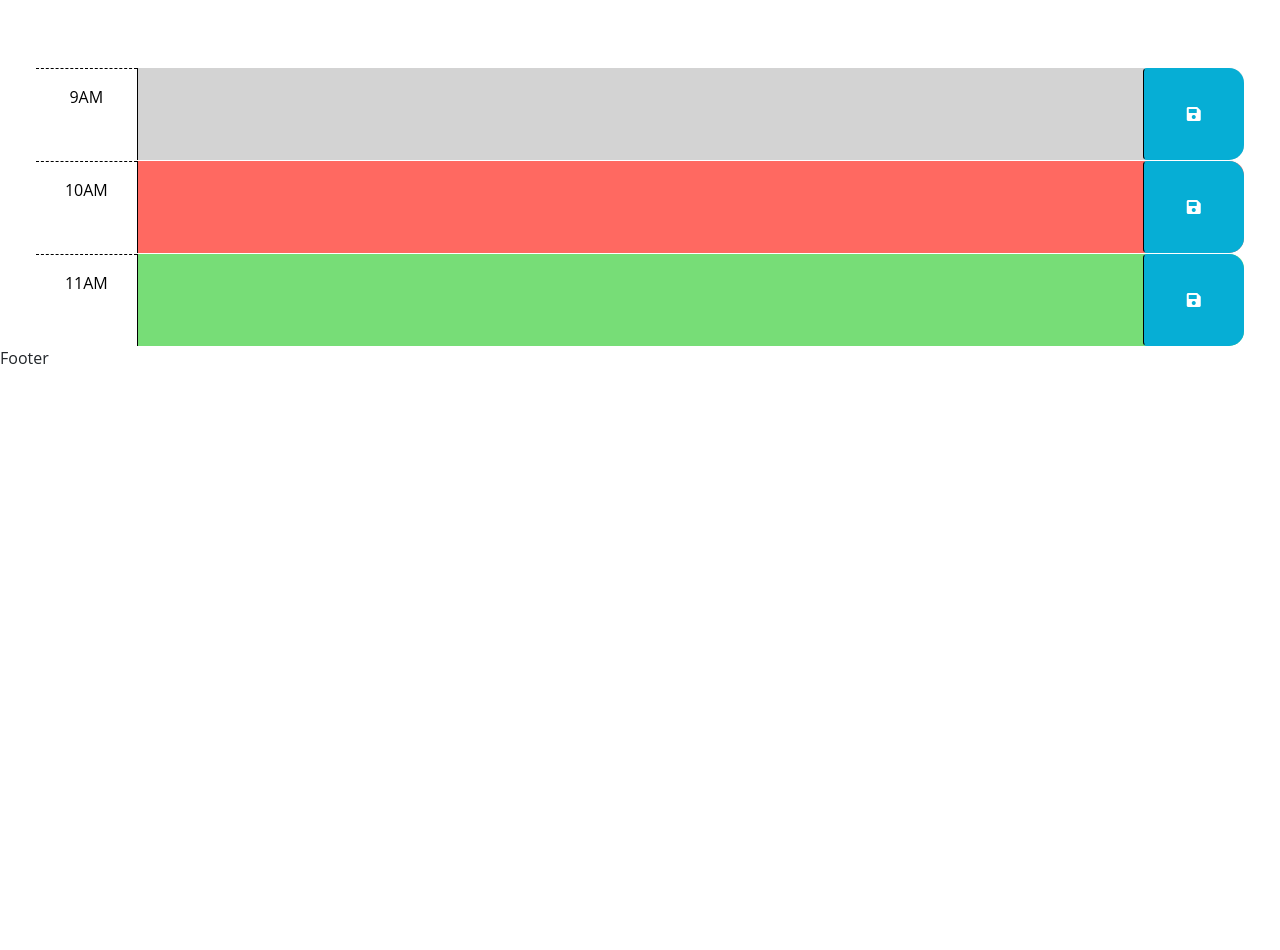
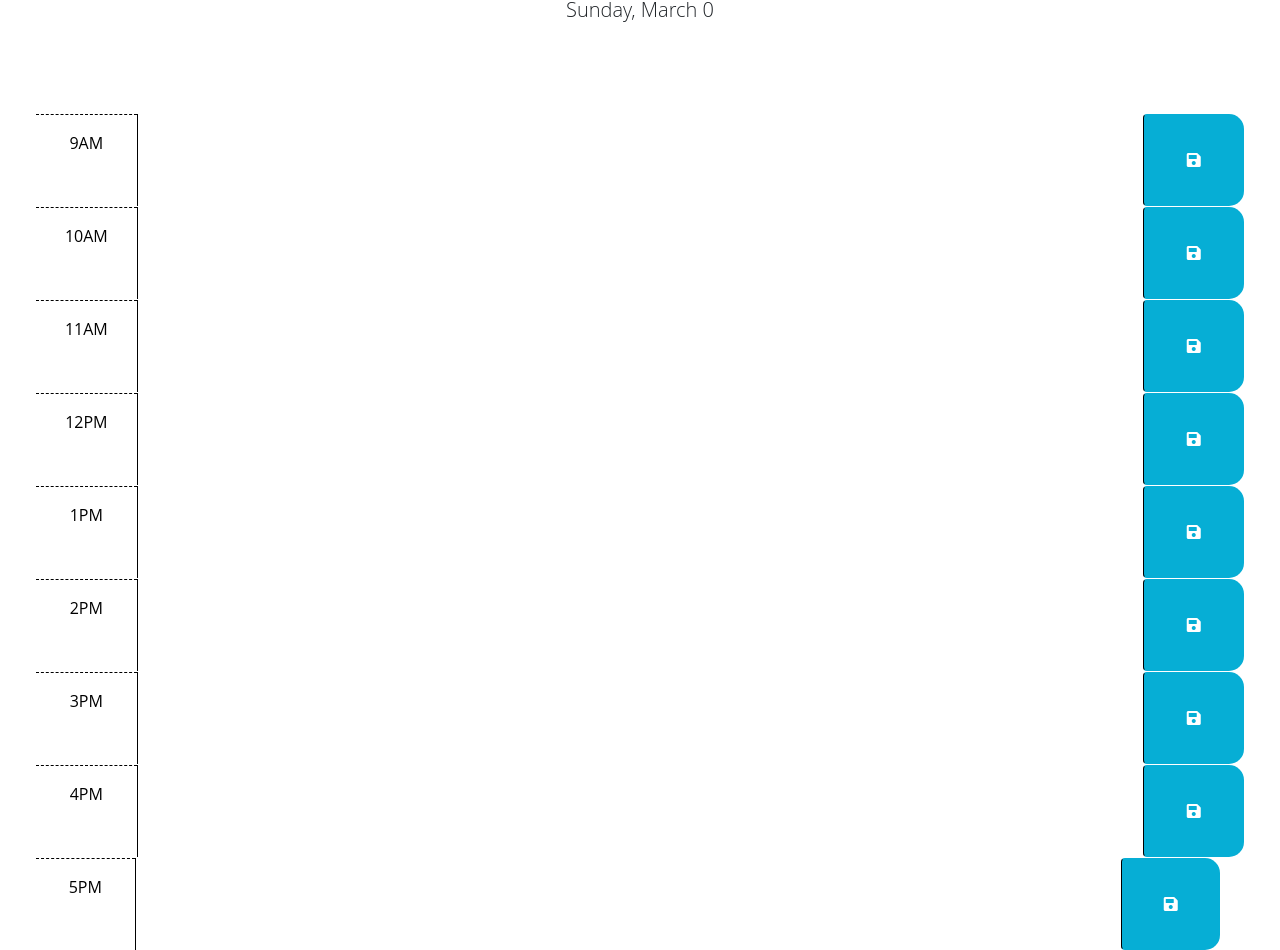
Before and after one commit to SNL23/work-day-scheduler, a plain HTML site: page Develop/index.html in a window 1280 px wide. Shown: the part 184-1134 px from the top of the page. Before the commit the page ends 800 px from the top, so only its background shows below. Drawn offline with nearby package versions, Linux system fonts and the light colour scheme.

Commit message:
added the date to the header, added an event listener

```diff
--- a/Develop/index.html
+++ b/Develop/index.html
@@ -1,25 +1,15 @@
 <!DOCTYPE html>
 <html lang="en">
+
 <head>
   <meta charset="UTF-8" />
   <meta name="viewport" content="width=device-width, initial-scale=1.0" />
   <meta http-equiv="X-UA-Compatible" content="ie=edge" />
-    <link
-      href="https://cdn.jsdelivr.net/npm/bootstrap@5.1.3/dist/css/bootstrap.min.css"
-      rel="stylesheet"
-      integrity="sha384-1BmE4kWBq78iYhFldvKuhfTAU6auU8tT94WrHftjDbrCEXSU1oBoqyl2QvZ6jIW3"
-      crossorigin="anonymous"
-    />
-    <link
-      rel="stylesheet"
-      href="https://use.fontawesome.com/releases/v5.8.1/css/all.css"
-      integrity="sha384-50oBUHEmvpQ+1lW4y57PTFmhCaXp0ML5d60M1M7uH2+nqUivzIebhndOJK28anvf"
-      crossorigin="anonymous"
-    />
-    <link
-      href="https://fonts.googleapis.com/css2?family=Fira+Sans:wght@400;700&display=swap"
-      rel="stylesheet"
-    />
+  <link href="https://cdn.jsdelivr.net/npm/bootstrap@5.1.3/dist/css/bootstrap.min.css" rel="stylesheet"
+    integrity="sha384-1BmE4kWBq78iYhFldvKuhfTAU6auU8tT94WrHftjDbrCEXSU1oBoqyl2QvZ6jIW3" crossorigin="anonymous" />
+  <link rel="stylesheet" href="https://use.fontawesome.com/releases/v5.8.1/css/all.css"
+    integrity="sha384-50oBUHEmvpQ+1lW4y57PTFmhCaXp0ML5d60M1M7uH2+nqUivzIebhndOJK28anvf" crossorigin="anonymous" />
+  <link href="https://fonts.googleapis.com/css2?family=Fira+Sans:wght@400;700&display=swap" rel="stylesheet" />
   <link rel="stylesheet" href="style.css" />
   <title>Work Day Scheduler</title>
 </head>
@@ -41,8 +31,8 @@
         code is implemented.
         -->
 
-      <!-- Example of a past time block. The "past" class adds a gray background color. -->
-      <div id="hour-9" class="row time-block past">
+
+    <div id="hour-9" class="row time-block">
       <div class="col-2 col-md-1 hour text-center py-3">9AM</div>
       <textarea class="col-8 col-md-10 description" rows="3"> </textarea>
       <button class="btn saveBtn col-2 col-md-1" aria-label="save">
@@ -50,8 +40,7 @@
       </button>
     </div>
 
-      <!-- Example of a present time block. The "present" class adds a red background color. -->
-      <div id="hour-10" class="row time-block present">
+    <div id="hour-10" class="row time-block">
       <div class="col-2 col-md-1 hour text-center py-3">10AM</div>
       <textarea class="col-8 col-md-10 description" rows="3"> </textarea>
       <button class="btn saveBtn col-2 col-md-1" aria-label="save">
@@ -59,9 +48,55 @@
       </button>
     </div>
 
-      <!-- Example of a future time block. The "future" class adds a green background color. -->
-      <div id="hour-11" class="row time-block future">
+    <div id="hour-11" class="row time-block">
       <div class="col-2 col-md-1 hour text-center py-3">11AM</div>
+      <textarea class="col-8 col-md-10 description" rows="3"> </textarea>
+      <button class="btn saveBtn col-2 col-md-1" aria-label="save">
+        <i class="fas fa-save" aria-hidden="true"></i>
+      </button>
+    </div>
+
+    <div id="hour-12" class="row time-block">
+      <div class="col-2 col-md-1 hour text-center py-3">12PM</div>
+      <textarea class="col-8 col-md-10 description" rows="3"> </textarea>
+      <button class="btn saveBtn col-2 col-md-1" aria-label="save">
+        <i class="fas fa-save" aria-hidden="true"></i>
+      </button>
+    </div>
+
+    <div id="hour-13" class="row time-block">
+      <div class="col-2 col-md-1 hour text-center py-3">1PM</div>
+      <textarea class="col-8 col-md-10 description" rows="3"> </textarea>
+      <button class="btn saveBtn col-2 col-md-1" aria-label="save">
+        <i class="fas fa-save" aria-hidden="true"></i>
+      </button>
+    </div>
+
+    <div id="hour-14" class="row time-block">
+      <div class="col-2 col-md-1 hour text-center py-3">2PM</div>
+      <textarea class="col-8 col-md-10 description" rows="3"> </textarea>
+      <button class="btn saveBtn col-2 col-md-1" aria-label="save">
+        <i class="fas fa-save" aria-hidden="true"></i>
+      </button>
+    </div>
+
+    <div id="hour-15" class="row time-block">
+      <div class="col-2 col-md-1 hour text-center py-3">3PM</div>
+      <textarea class="col-8 col-md-10 description" rows="3"> </textarea>
+      <button class="btn saveBtn col-2 col-md-1" aria-label="save">
+        <i class="fas fa-save" aria-hidden="true"></i>
+      </button>
+    </div>
+
+    <div id="hour-16" class="row time-block ">
+      <div class="col-2 col-md-1 hour text-center py-3">4PM</div>
+      <textarea class="col-8 col-md-10 description" rows="3"> </textarea>
+      <button class="btn saveBtn col-2 col-md-1" aria-label="save">
+        <i class="fas fa-save" aria-hidden="true"></i>
+    </button>
+
+    <div id="hour-16" class="row time-block ">
+      <div class="col-2 col-md-1 hour text-center py-3">5PM</div>
       <textarea class="col-8 col-md-10 description" rows="3"> </textarea>
       <button class="btn saveBtn col-2 col-md-1" aria-label="save">
         <i class="fas fa-save" aria-hidden="true"></i>
@@ -71,10 +106,8 @@
 
   <script src="https://cdnjs.cloudflare.com/ajax/libs/jquery/3.2.1/jquery.min.js"></script>
   <script src="https://cdn.jsdelivr.net/npm/dayjs@1.11.3/dayjs.min.js"
-    integrity="sha256-iu/zLUB+QgISXBLCW/mcDi/rnf4m4uEDO0wauy76x7U="
-    crossorigin="anonymous"></script>
-
+    integrity="sha256-iu/zLUB+QgISXBLCW/mcDi/rnf4m4uEDO0wauy76x7U=" crossorigin="anonymous"></script>
   <script src="script.js"></script>
 </body>
+
 </html>
-Footer
--- a/Develop/script.js
+++ b/Develop/script.js
@@ -1,23 +1,59 @@
 // Wrap all code that interacts with the DOM in a call to jQuery to ensure that
 // the code isn't run until the browser has finished rendering all the elements
 // in the html.
-$(function () {
+$(document).ready(function(){
+  // jQuery methods go here...
+});
     // TODO: Add a listener for click events on the save button. This code should
     // use the id in the containing time-block as a key to save the user input in
     // local storage. HINT: What does `this` reference in the click listener
     // function? How can DOM traversal be used to get the "hour-x" id of the
     // time-block containing the button that was clicked? How might the id be
     // useful when saving the description in local storage?
-    //
+    $(function () {
+      $(".saveBtn").on("click", function() {
+       var textarea = $(this).siblings("textarea").val();
+       var id = $(this).parent().attr("id");
+       localStorage.setItem(id, textarea);
+      });
+      $(".time-block").each(function(){
+        //conditional statments for past, present and future css class
+        //get hour from div
+        //get current hour from dayjs
+
+        //compare the values down below
+        //if () {
+
+       // }else if () {
+
+        //}else{
+
+        //}
+
+
+
+      //this code retrieves the users saved info
+        var id = $(this).attr("id");
+        var val = localStorage.getItem(id);
+        $(this).children("textarea").val(val);
+      });
+
+    });
     // TODO: Add code to apply the past, present, or future class to each time
     // block by comparing the id to the current hour. HINTS: How can the id
     // attribute of each time-block be used to conditionally add or remove the
     // past, present, and future classes? How can Day.js be used to get the
     // current hour in 24-hour time?
-    //
-    // TODO: Add code to get any user input that was saved in localStorage and set
-    // the values of the corresponding textarea elements. HINT: How can the id
-    // attribute of each time-block be used to do this?
-    //
+    // USING DAYJS HOW CAN I GET THE CURRENT HOUR IN MILITARY TIME
+    //LOOPOVER EACH TIME BLOCK
+    var today = dayjs();
+    var currentHour = today.format("H");
+    $(".time-block").each(function(){
+      var timeBlock = $(this);
+      var hour = timeBlock.attr("id").split("-").pop();
+
+    });
+
     // TODO: Add code to display the current date in the header of the page.
-  });
+    var today = dayjs();
+$('#currentDay').text(today.format('dddd, MMMM d'));
--- a/Develop/style.css
+++ b/Develop/style.css
@@ -2,7 +2,9 @@ body {
   font-family: 'Open Sans', sans-serif;
   font-size: 16px;
 }
-
+header {
+  text-align: center;
+}
 textarea {
   background: transparent;
   border: none;
```
Lines whose indentation alone changed are shown as unchanged.
